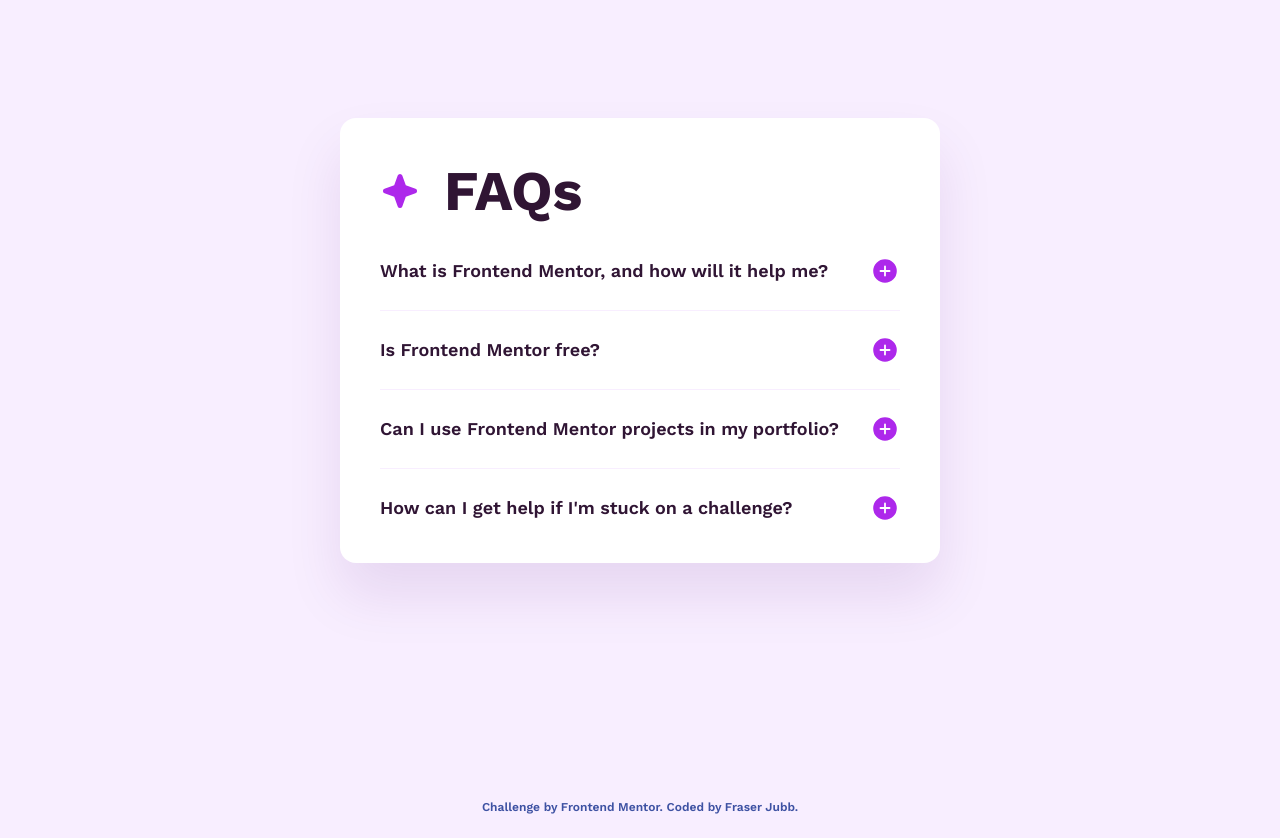
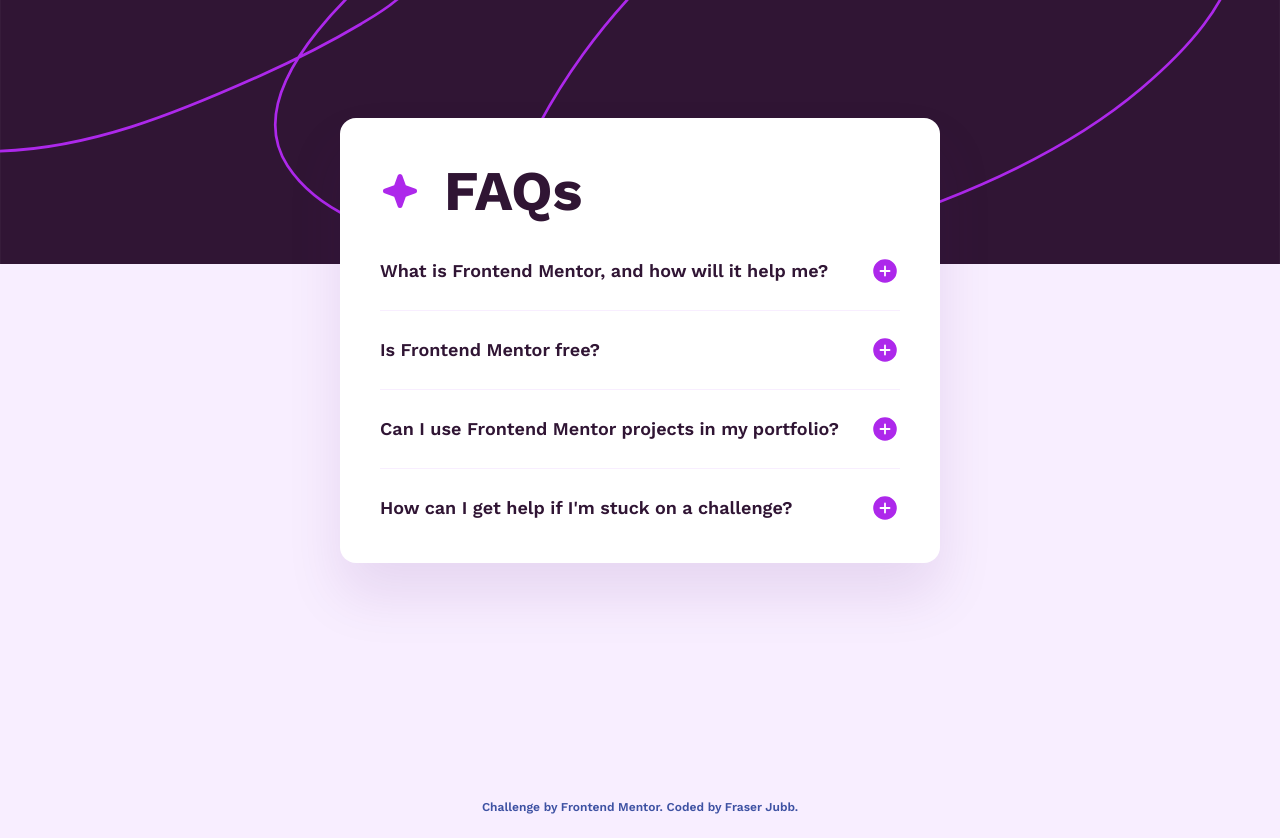
Before and after one commit to fraserjubb/fm-faq-accordion, a plain HTML site: page index.html in a window 1280 px wide. Drawn offline with Linux system fonts and the light colour scheme.

Commit message:
Added background image for desktop

```diff
--- a/css/styles.css
+++ b/css/styles.css
@@ -101,6 +101,18 @@ MAIN:
   align-items: flex-start;
   min-height: 100vh;
   padding-top: calc((100vh - 35.3125rem) / 2);
+}
+
+.container::before {
+  content: '';
+  background-image: url(/assets/images/background-pattern-desktop.svg);
+  background-size: cover;
+  height: 33vh;
+  width: 100%;
+  position: absolute;
+  z-index: -1;
+  top: 0;
+  left: 0;
 }
 
 /* .container {
```
